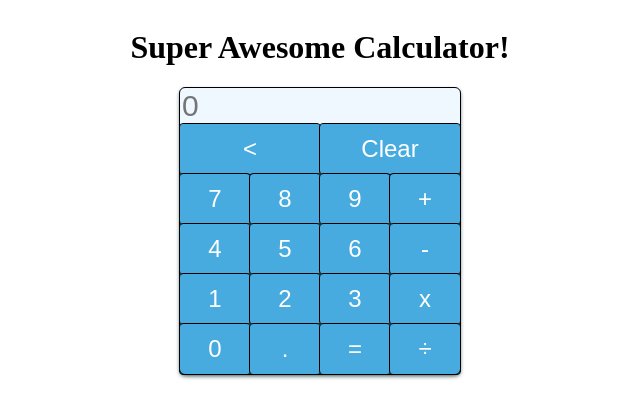
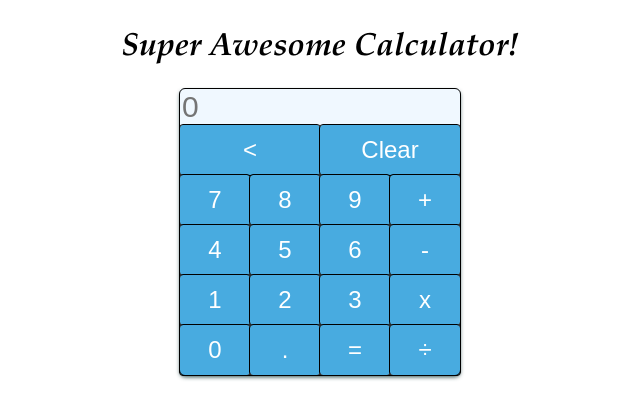
Before and after one commit to Jcait/odin-calculator, a plain HTML site: page index.html in a window 1280 px wide. Shown: the whole page, without its empty margins (320-960 px from the left). Drawn offline with Linux system fonts and the light colour scheme.

Commit message:
add a bit of class

```diff
--- a/style.css
+++ b/style.css
@@ -59,3 +59,8 @@ input {
     color: black;
     border: none;
 }
+
+h1 {
+    font-family: Garamond, serif;
+    font-style: italic;
+}
```
